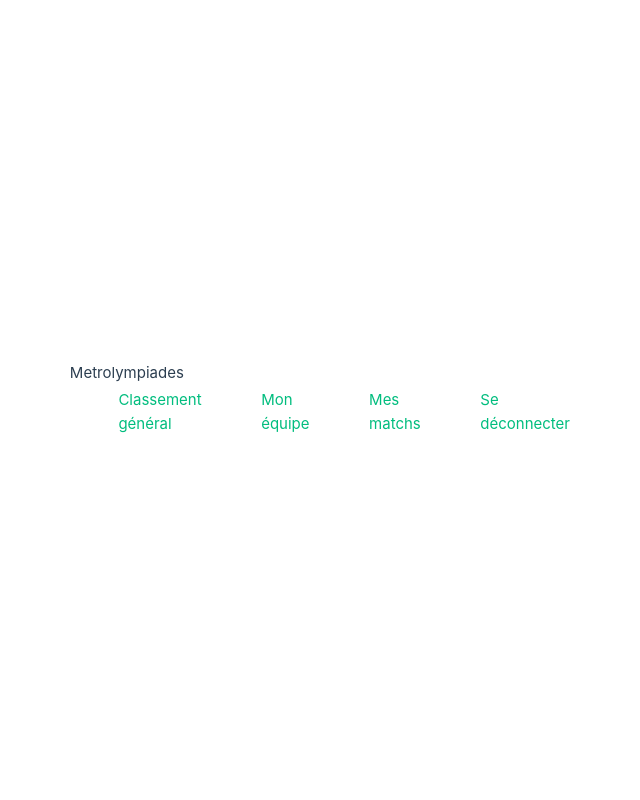
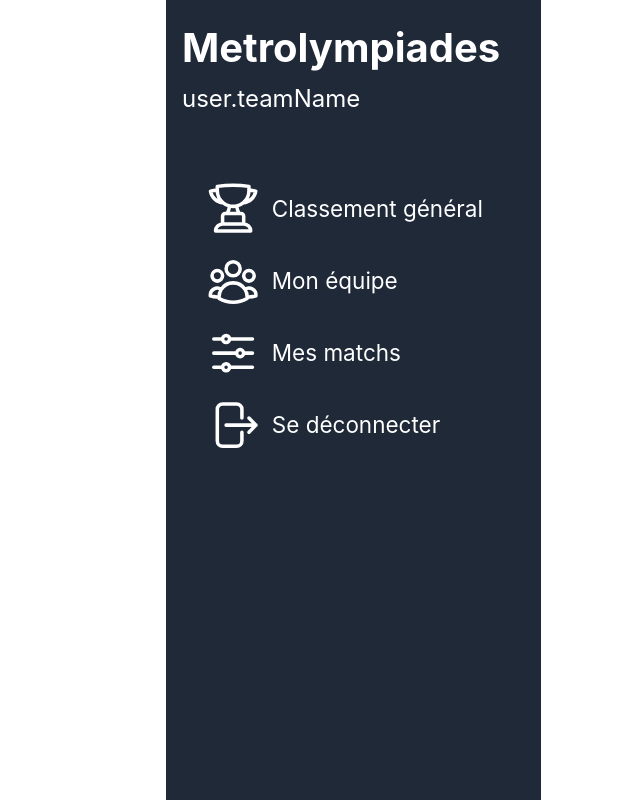
Before and after one commit to Leo-PaulMrie/Metrolympiades, a Vue app in the folder metrolympiades/: page /register in a window 1280 px wide. Shown: the whole page, without its empty margins (67-707 px from the left). Built offline with nearby package versions, Linux system fonts and the light colour scheme.

Commit message:
:lipstick: changing sidebar style css

```diff
--- a/metrolympiades/src/App.vue
+++ b/metrolympiades/src/App.vue
@@ -12,12 +12,26 @@
 
 </script>
 
-<template>
+<template >
 
-  <AppNavbar/>
+  <div class="layout">
+    <AppNavbar/>
+    <div class="page-content"></div>
+  </div>
 
 </template>
 
 <style scoped>
 /* v-if="showNavbar" */
+  .layout {
+    display: flex; /* mettre navbar à gauche */
+    min-height: 100vh;
+  }
+
+  .page-content {
+    flex: 1;
+    padding: 1rem;
+    background-color: white;
+  }
+
 </style>
--- a/metrolympiades/src/components/AppNavbar.vue
+++ b/metrolympiades/src/components/AppNavbar.vue
@@ -13,23 +13,28 @@
 <template>
 
 <header class="navbar">
-
-    <div class="navbar_user" >
-      <b> Metrolympiades </b>
-      <!--<h2>{{ user.teamName }}</h2>-->
+    <div class="navbar_user">
+      <b class="title">Metrolympiades</b>
+      <b class="team"> user.teamName </b>
     </div>
-
     <div class="menus">
-      <TrophyIcon />
+      <div class="menu-item">
+        <TrophyIcon class="icon" />
         <a>Classement général</a>
-      <UserGroupIcon />
+      </div>
+      <div class="menu-item">
+        <UserGroupIcon class="icon" />
         <a>Mon équipe</a>
-      <AdjustmentsHorizontalIcon />
+      </div>
+      <div class="menu-item">
+        <AdjustmentsHorizontalIcon class="icon" />
         <a>Mes matchs</a>
-      <ArrowRightOnRectangleIcon />
+      </div>
+      <div class="menu-item">
+        <ArrowRightOnRectangleIcon class="icon" />
         <a>Se déconnecter</a>
       </div>
-
+    </div>
   </header>
 
 </template>
@@ -38,29 +43,55 @@
 /*
 v-if="user"*/
 
- /* .navbar {
+.navbar {
+  width: 25em;
+  background-color: #1f2937;
+  color: white;
+  padding: 1rem;
   display: flex;
-    align-items: center;
-    justify-content: space-between;
-    padding: 1rem;
-    border-bottom: 1px solid var(--color-border);
+  flex-direction: column;
+  gap: 2rem;
+  height: 100vh;
   position: sticky;
   top: 0;
-    background-color: var(--color-bg-primary);
-    z-index: 1;
 }
 
-  .navbar__user {
+.navbar_user{
+  margin-bottom: 2em;
+}
+
+.title {
+  font-size: 2.5rem;
+  font-weight: bold;
+}
+
+.team {
+  font-size: 1.5rem;
+}
+
+.menus {
+  display: flex;
+  flex-direction: column;
+  gap: 1rem;
+  font-size: 1.5em;
+  margin-left: 1em;
+}
+
+.menu-item {
   display: flex;
   align-items: center;
   gap: 0.5rem;
-  }*/
+  cursor: pointer;
+}
 
-  .menus {
-    display: flex;
-    align-items: center;
-    gap: 0.5rem;
+.menu-item a {
   color: white;
+  text-decoration: none;
+}
+
+.icon {
+  width: 2.5em;
+  height: 2.5em;
 }
 
 </style>
```
Lines whose indentation alone changed are shown as unchanged.
